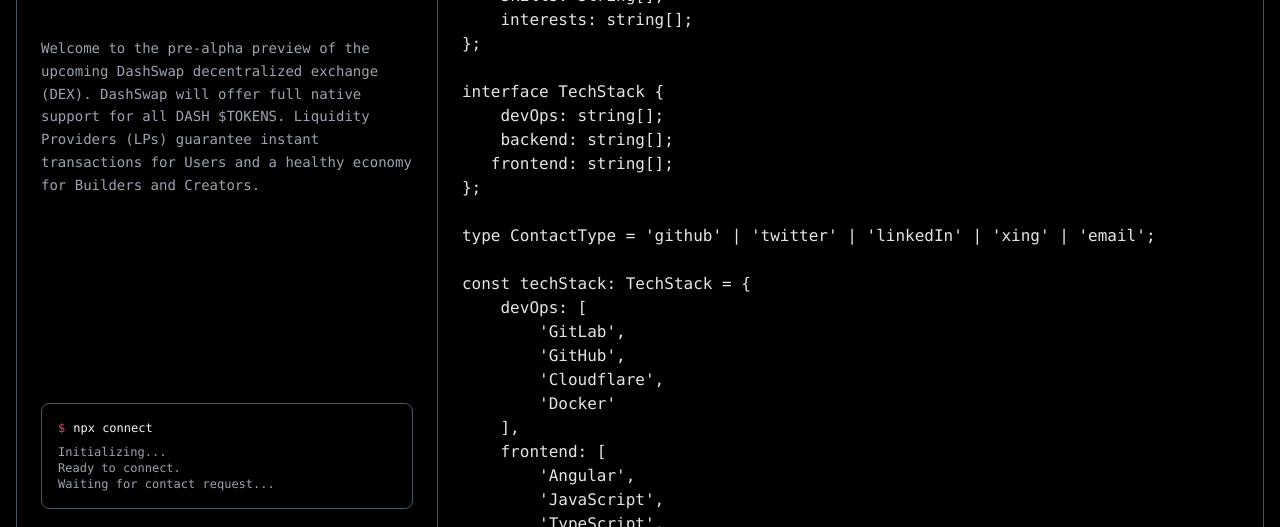
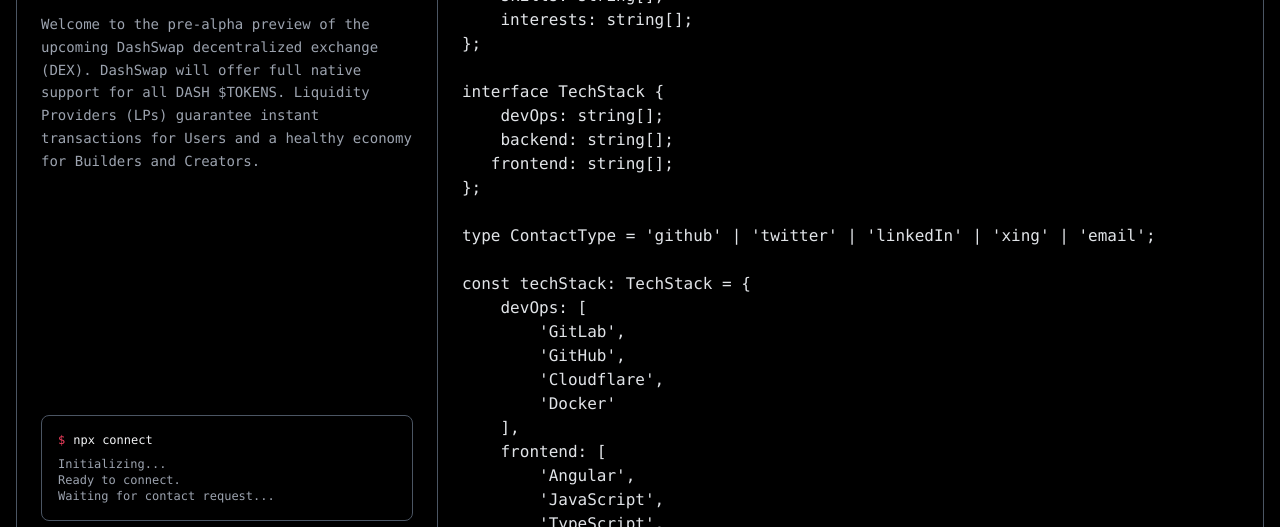
Before and after one commit to sansbankdao/dashswap, an Astro site in the folder web/: page / in a window 1280 px wide. Shown: the part 155-682 px from the top of the page. Built offline with nearby package versions, Linux system fonts and the light colour scheme; Astro itself is replaced by a stand-in of ours; code samples lack their colours.

Commit message:
Adjust padding.

```diff
--- a/web/src/components/Contact.astro
+++ b/web/src/components/Contact.astro
@@ -1,5 +1,5 @@
 ---
-import Socials from './Socials.astro';
+import Socials from './Socials.astro'
 ---
 
 <div>
--- a/web/src/pages/index.astro
+++ b/web/src/pages/index.astro
@@ -15,7 +15,7 @@
     <main class="flex flex-col md:flex-row w-full max-w-full md:max-w-7xl border border-gray-600 rounded-2xl overflow-hidden shadow-2xl relative bg-black mb-12 md:mb-4">
 
         <!-- Start: Left / upper card -->
-        <div class="p-8 md:p-6 flex flex-col justify-between w-full md:w-2/5 border-b md:border-b-0 md:border-r border-gray-600">
+        <div class="px-8 md:px-6 pb-3 lg:pb-8 xl:pb-3 flex flex-col justify-between w-full md:w-2/5 border-b md:border-b-0 md:border-r border-gray-600">
 
             <Profile />
 
```
